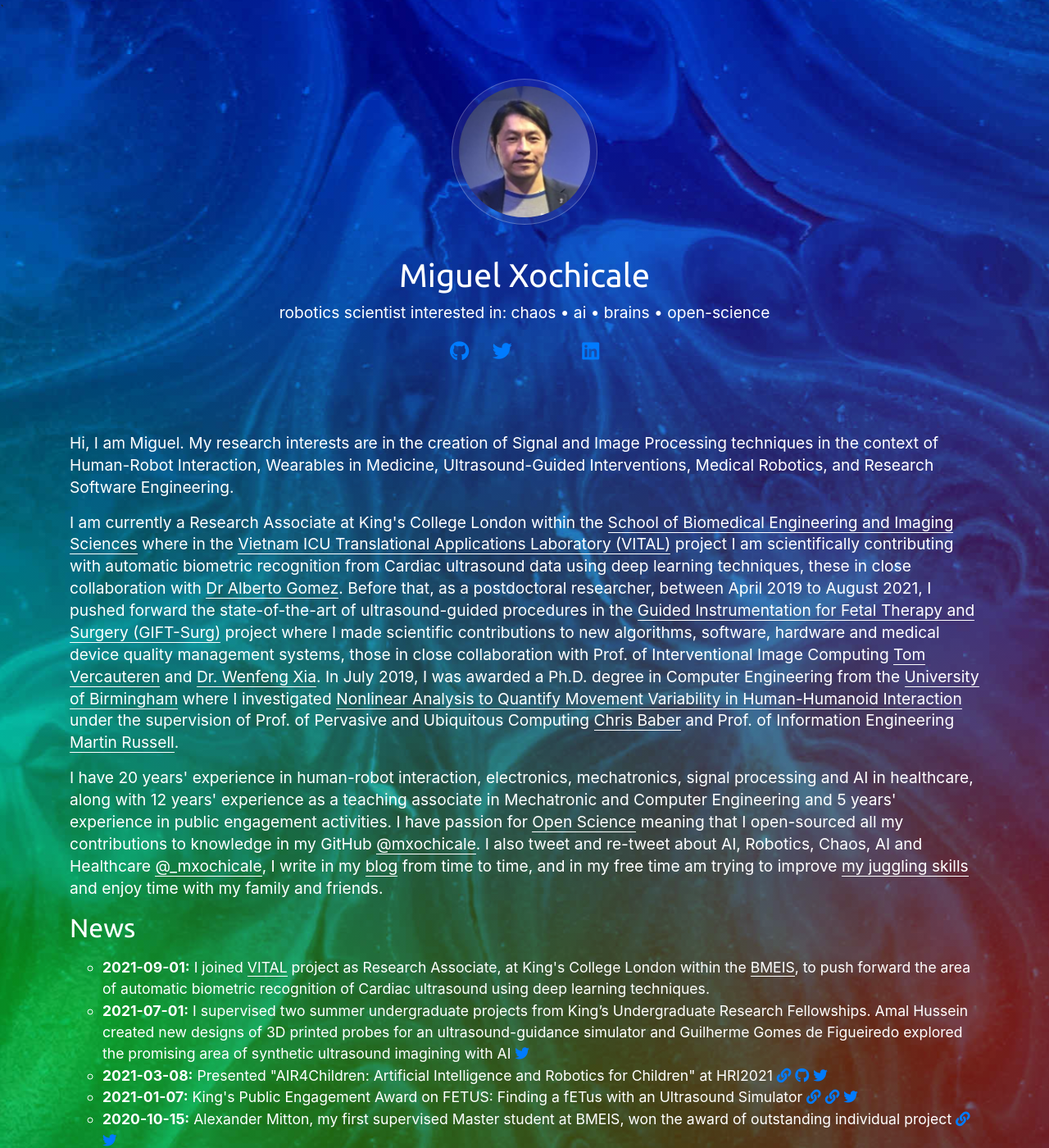
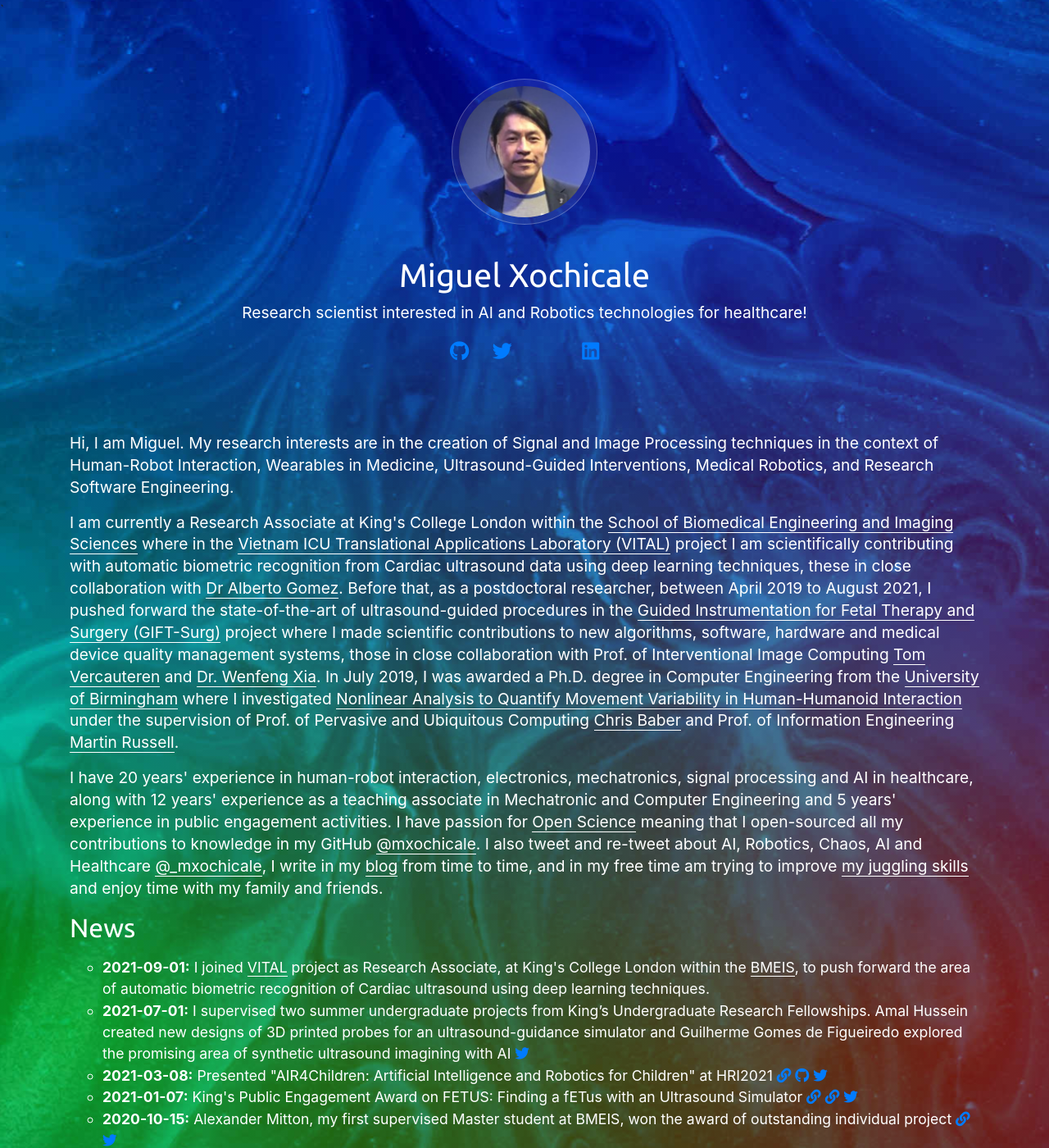
Before and after one commit to mxochicale/mxochicale.github.io, a Jekyll site: the page built from index.html, in a window 1280 px wide and 1400 px high. Shown: the whole window at 82% size. Built offline with Jekyll 4.4.1, drawn with Linux system fonts in a browser that asks for light colours; nearby versions of some CDN libraries; comment, search, counter and statistics services are not loaded; a style sheet for code colours, icons or effects is not loaded.

Commit message:
updates index.html 2021-SEPTEMBER-09

```diff
--- a/index.html
+++ b/index.html
@@ -8,7 +8,7 @@ title:
     <header id="header">
       <span class="avatar"><img src="/assets/images/avatar/mapx_december2019.png" alt="Miguel Xochicale" /></span>
        <h1>Miguel Xochicale</h1>
-        <p>robotics scientist interested in: chaos • ai • brains • open-science   </p>
+        <p>Research scientist interested in AI and Robotics technologies for healthcare! </p>
 
       <ul class="icons">
         <li>
@@ -63,7 +63,7 @@ title:
         {% include projects.html %}
     </div>
 
-  <h1 id="cv"  class="panel" >CV</h1>
+  <h1 id="cv"  class="panel" >Contact and CV</h1>
     <div class="panel-content">
         {% include cv.html %}
     </div>
```
